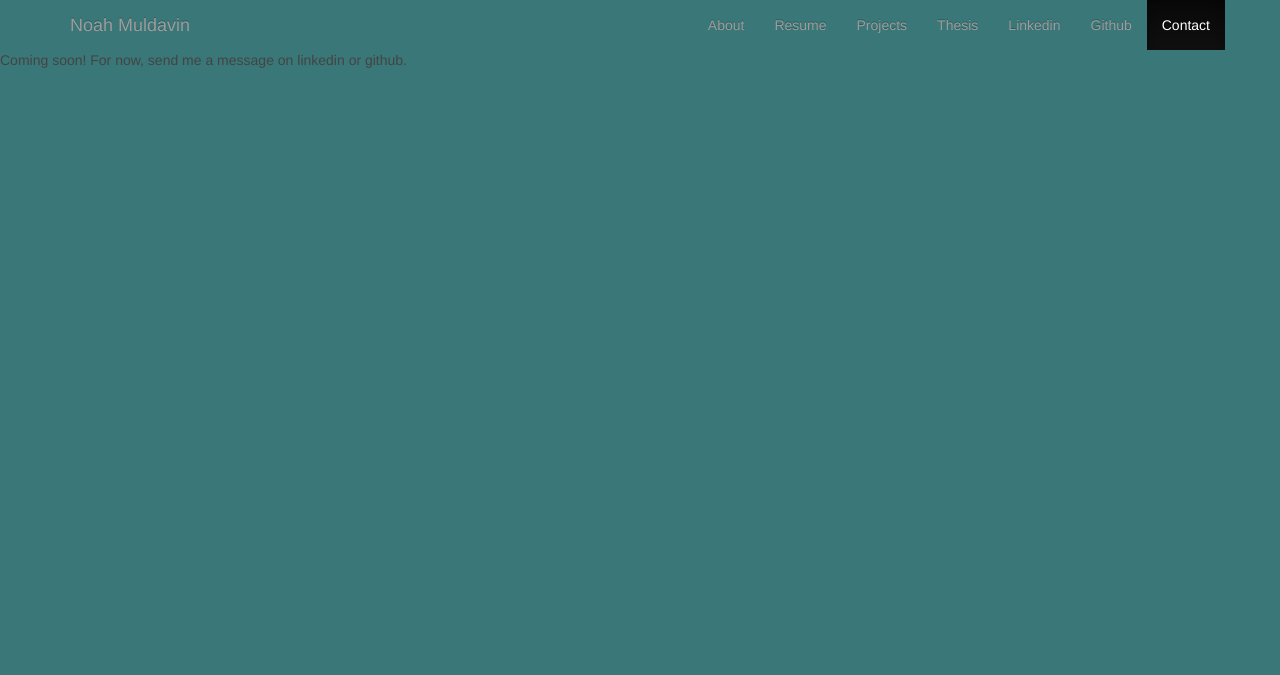
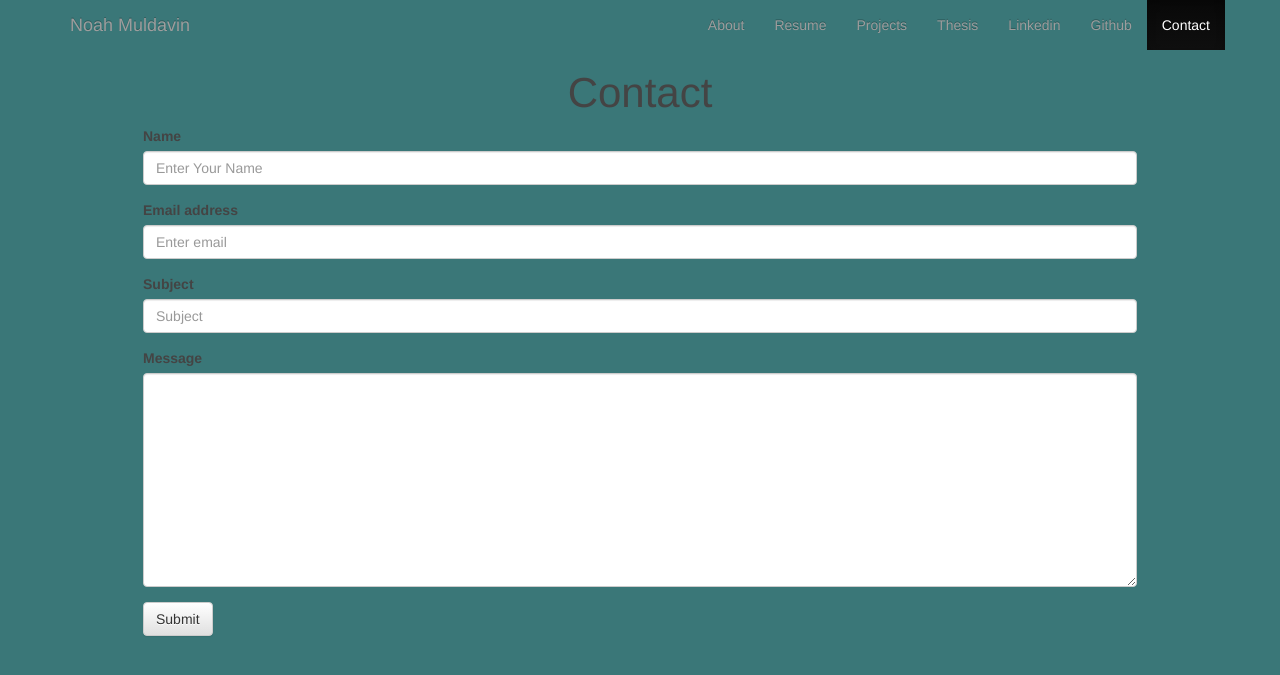
Before and after one commit to nmuldavin/website, a Django app: page /contact/ in a window 1280 px wide. Shown: the top 675 px of the page. Run offline with Django 3.2, Linux system fonts and the light colour scheme; some libraries are stand-ins or nearby versions.

Commit message:
Added Contact Form

```diff
--- a/pages/templates/pages/contact.html
+++ b/pages/templates/pages/contact.html
@@ -2,10 +2,39 @@
 
 {% load staticfiles %}
 
-{% block title %}Renaissance Man{% endblock %}
+{% block title %}Contact{% endblock %}
 
-{% block stylesheetslast %}{% endblock %}
+{% block stylesheetslast %}
+{% endblock %}
 
 {% block bodyblock %}
-Coming soon! For now, send me a message on linkedin or github.
+    <h1 style="text-align:center; font-size:3em;">Contact</h1>
+    <div class="container" style="width: 80%" id="contact">
+        <form role="form" action="" method="post">
+            {% csrf_token %}
+            <fieldset class="form-group">
+                <label for="contact_name">Name</label>
+                <input type="text" class="form-control" id="contact_name" name="contact_name" placeholder="Enter Your Name">
+            </fieldset>
+
+            <fieldset class="form-group">
+                <label for="contact_email">Email address</label>
+                <input type="email" class="form-control" id="contact_email" name="contact_email" placeholder="Enter email">
+            </fieldset>
+
+            <fieldset class="form-group">
+                <label for="subject">Subject</label>
+                <input type="text" class="form-control" id="subject" name="subject" placeholder="Subject">
+            </fieldset>
+
+            <fieldset class="form-group">
+                <label for="content">Message</label>
+                <textarea class="form-control" id="content" name="content" rows="10"></textarea>
+            </fieldset>
+
+            <button type="submit" class="btn btn-default">Submit</button>
+        </form>
+    </div>
+
+
 {% endblock %}
--- a/pages/templates/pages/index.html
+++ b/pages/templates/pages/index.html
@@ -4,7 +4,7 @@
 
 {% block title %}Renaissance Man{% endblock %}
 
-{% block stylesheetslast %}<link href="{% static 'pages/bootstrap/css/cover.css' %}" rel="stylesheet">{% endblock %}
+{% block stylesheetsfirst %}<link href="{% static 'pages/bootstrap/css/cover.css' %}" rel="stylesheet">{% endblock %}
 
 {% block bodyblock %}
 <div class="site-wrapper">
@@ -12,7 +12,7 @@
       <div class="site-wrapper-inner" style>
 
         <div class="cover-container">
-            <h1 class="cover-heading" style="text-align:center; font-size:4em;">Noah Muldavin</h1>
+            <h1 class="cover-heading" style="text-align:center; font-size:4em; color: #fff;">Noah Muldavin</h1>
           <div class="inner cover">
               <div class="col-md-6" style="text-align:center">
                     <img src="{% static 'pages/images/tikibartending.jpg' %}" alt="Profile Picture" width="300">
@@ -27,7 +27,7 @@
                     I am also an avid squash player, hiker, and musician.
                   </p>
 
-              <a href={% url 'pages:projects' %} class="btn btn-lg btn-default">Check Out Some of My Work</a>
+              <a href="{% url 'pages:projects' %}" class="btn btn-lg btn-default" role="button">Check Out Some of My Work</a>
               </div>
 
 
--- a/pages/urls.py
+++ b/pages/urls.py
@@ -1,5 +1,6 @@
 from django.conf.urls import url
 from django.views.generic import TemplateView
+from pages import views
 
 app_name='pages'
 
@@ -8,5 +9,6 @@ urlpatterns = [
     url(r'^resume/', TemplateView.as_view(template_name='pages/resume.html'), name='resume'),
     url(r'^thesis/', TemplateView.as_view(template_name='pages/thesis.html'), name='thesis'),
     url(r'^projects/', TemplateView.as_view(template_name='pages/projects.html'), name='projects'),
-    url(r'^contact/', TemplateView.as_view(template_name='pages/contact.html'), name='contact'),
+    url(r'^contact/', views.contact, name='contact'),
+    url(r'^contactsuccess/', TemplateView.as_view(template_name='pages/contactsuccess.html'), name='contactsuccess'),
 ]
--- a/pages/views.py
+++ b/pages/views.py
@@ -1,3 +1,37 @@
-from django.shortcuts import render
+from django.shortcuts import render, HttpResponseRedirect
+from django.core.urlresolvers import reverse
 
-# Create your views here.
+from pages.forms import ContactForm
+from django.core.mail import send_mail
+
+def contact(request):
+    form_class = ContactForm
+    if request.method == 'POST':
+        form = form_class(data=request.POST)
+
+        if form.is_valid():
+            contact_name = request.POST.get(
+                'contact_name'
+            , '')
+            contact_email = request.POST.get(
+                'contact_email'
+            , '')
+            form_subject = request.POST.get(
+                'subject'
+            , '')
+            form_content = request.POST.get('content', '')
+
+            subject = 'You have received a message sent via your website'
+
+            message = 'Sender: ' + contact_name + '\n'
+            message +='Email: ' + contact_email + '\n'
+            message +='Subject: ' + form_subject + '\n\n'
+            message += form_content
+
+            send_mail(subject, message, 'nmuldavindummy@gmail.com', ['nmuldavin@gmail.com'], fail_silently=False)
+
+            return HttpResponseRedirect(reverse('pages:contactsuccess'))
+
+    return render(request, 'pages/contact.html', {
+        'form': form_class,
+    })
--- a/requirements.txt
+++ b/requirements.txt
@@ -1,3 +1,3 @@
-Django==1.9
+Django==1.9.2
 waitress
 whitenoise
--- a/website/settings.py
+++ b/website/settings.py
@@ -42,6 +42,12 @@ MIDDLEWARE_CLASSES = [
     'django.middleware.clickjacking.XFrameOptionsMiddleware',
 ]
 
+EMAIL_HOST = 'smtp.gmail.com'
+EMAIL_HOST_USER = 'nmuldavindummy@gmail.com'
+EMAIL_HOST_PASSWORD = 'websitepass'
+EMAIL_PORT = 587
+EMAIL_USE_TLS = True
+
 TEMPLATES = [
     {
         'BACKEND': 'django.template.backends.django.DjangoTemplates',
```
Also changed, not shown: pages/forms.py (added, +9 -0 lines), pages/templates/pages/contactsuccess.html (added, +17 -0 lines).
